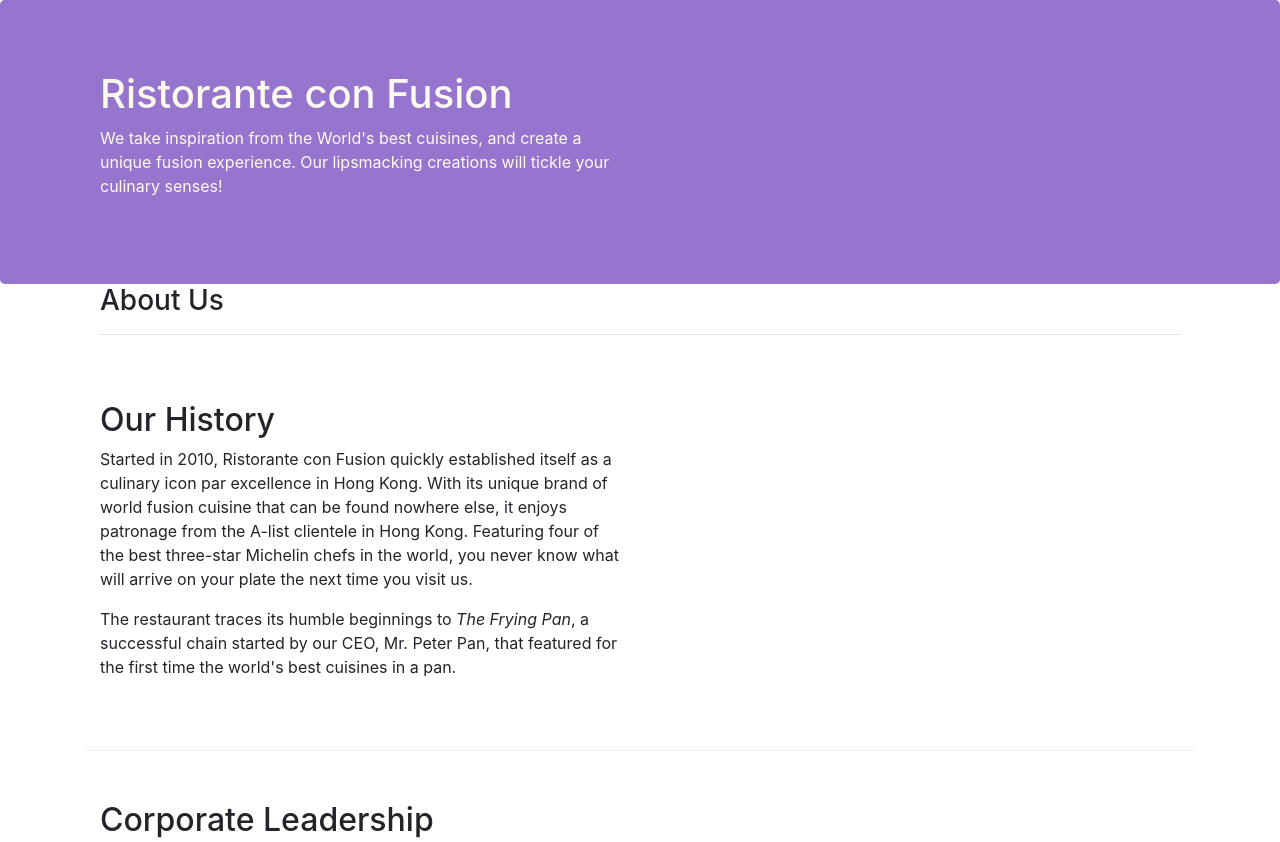
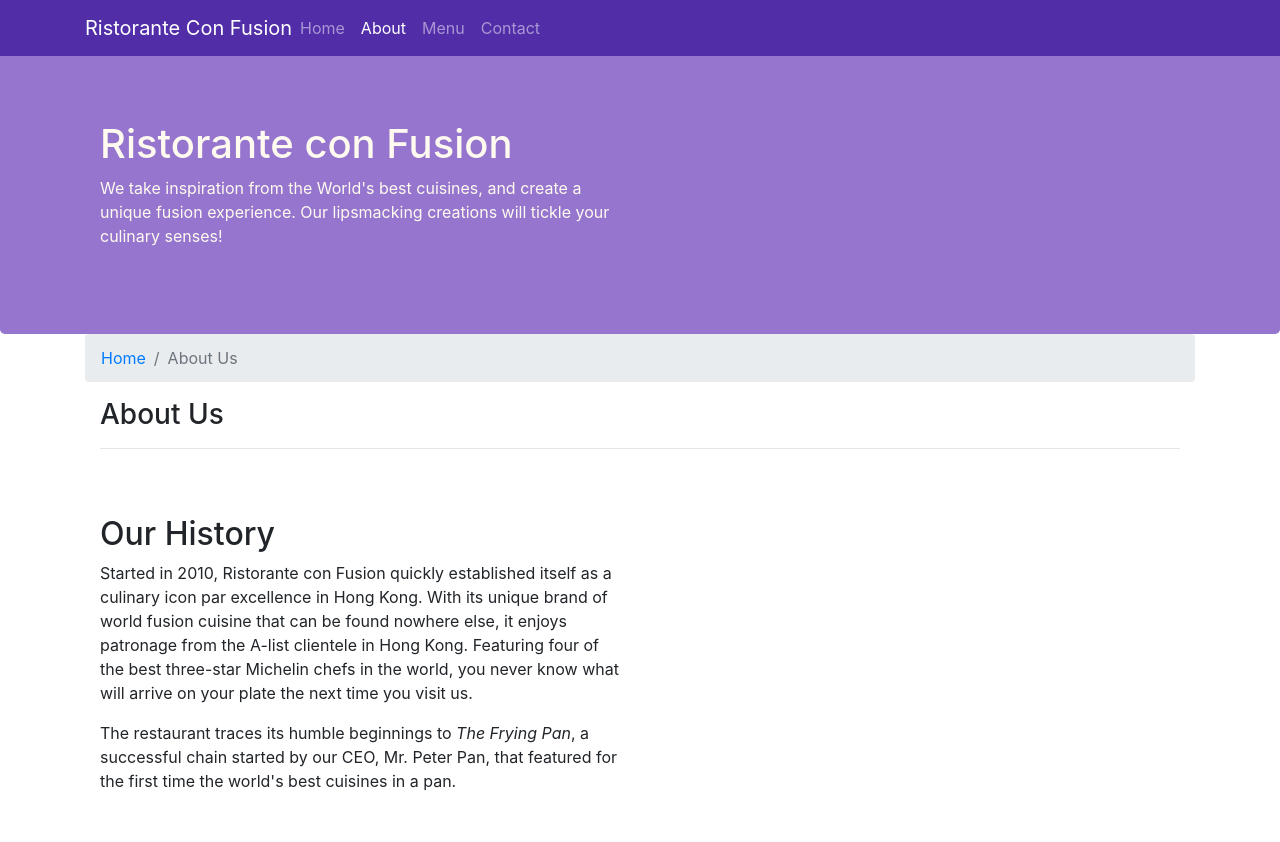
Before and after one commit to AbhishekKr123/confusion-bootstrap, a website: page aboutus.html in a window 1280 px wide. Shown: the top 842 px of the page. Drawn offline with nearby package versions, Linux system fonts and the light colour scheme.

Commit message:
Navbar and BreadCrumbs

```diff
--- a/aboutus.html
+++ b/aboutus.html
@@ -15,6 +15,22 @@
 </head>
 
 <body>
+  <nav class="navbar navbar-dark navbar-expand-sm fixed-top">
+    <div class="container">
+      <button class="navbar-toggler" type="button" data-toggle="collapse" data-target="#Navbar">
+        <span class="navbar-toggler-icon"></span>
+      </button>
+      <a href="./index.html" class="navbar-brand mr-auto">Ristorante Con Fusion</a>
+      <div class="collapse navbar-collapse" id="Navbar">
+        <ul class="navbar-nav mr-auto">
+          <li class="nav-item "><a href="./index.html" class="nav-link">Home</a></li>
+          <li class="nav-item active"><a href="#" class="nav-link">About</a></li>
+          <li class="nav-item"><a href="#" class="nav-link">Menu</a></li>
+          <li class="nav-item"><a href="#" class="nav-link">Contact</a></li>
+        </ul>
+      </div>
+    </div>
+  </nav>
 
   <header class="jumbotron">
     <div class="container">
@@ -32,6 +48,11 @@
 
   <div class="container">
     <div class="row row-header">
+      <ol class="col-12 breadcrumb">
+        <li class="breadcrumb-item"><a href="./index.html">Home</a></li>
+        <li class="breadcrumb-item active">About Us</li>
+
+      </ol>
       <div class="col-12">
         <h3>About Us</h3>
         <hr>
--- a/css/styles.css
+++ b/css/styles.css
@@ -28,3 +28,12 @@
   margin:0px;
   color:#0f0f0f;
 }
+
+body{
+  padding:50px 0px 0px 0px;
+  z-index: 0;
+}
+
+.navbar-dark{
+  background-color: #512DA8;
+}
```
Also changed, not shown: index.html (+17 -1 lines).
